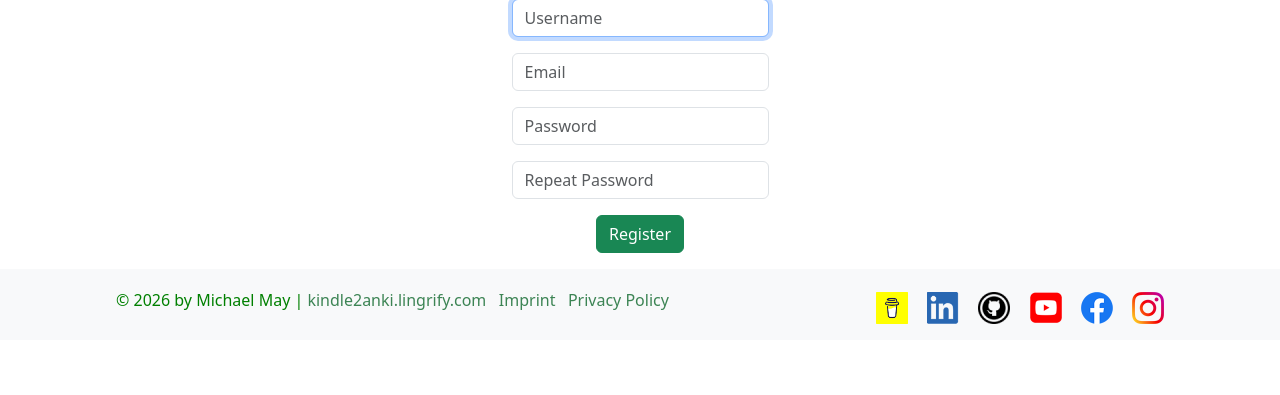
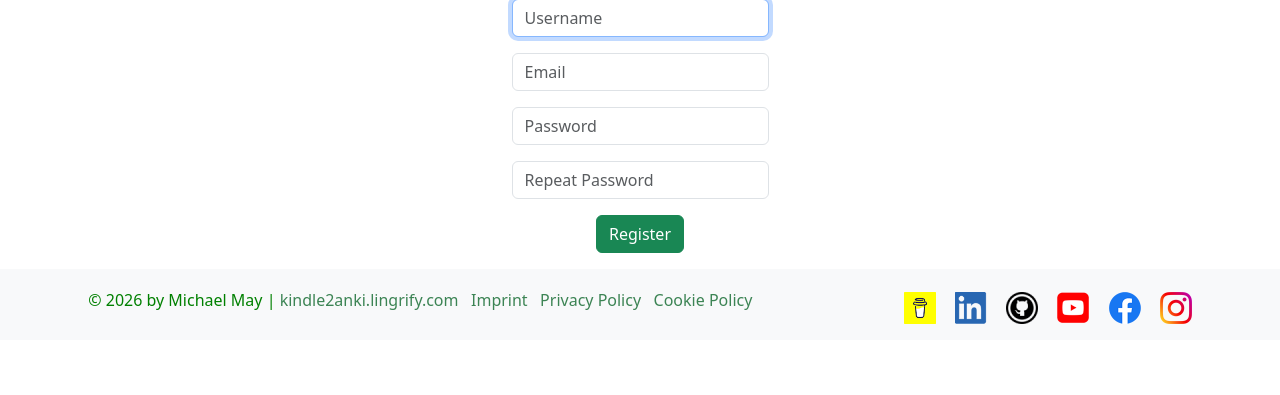
Before and after one commit to dadeux/kindle2anki-web, a Flask app: page /register in a window 1280 px wide. Shown: the part 125-520 px from the top of the page. Run offline with Flask 3, Linux system fonts and the light colour scheme; the visitor is signed in with stand-in values (Sample User, id 1); parts of the project's set-up code (start-up, migrations or seed data) failed here and were passed over; some libraries are stand-ins or nearby versions.

```diff
--- a/templates/layout.html
+++ b/templates/layout.html
@@ -110,6 +110,8 @@
                 <a href="https://lingrify.com/imprint">Imprint</a>
                 &nbsp;
                 <a href="https://lingrify.com/privacy_policy">Privacy Policy</a>
+                &nbsp;
+                <a href="https://lingrify.com/cookie-policy-eu">Cookie Policy</a>
             </p>
             <ul class="socials">
             <li>
```
